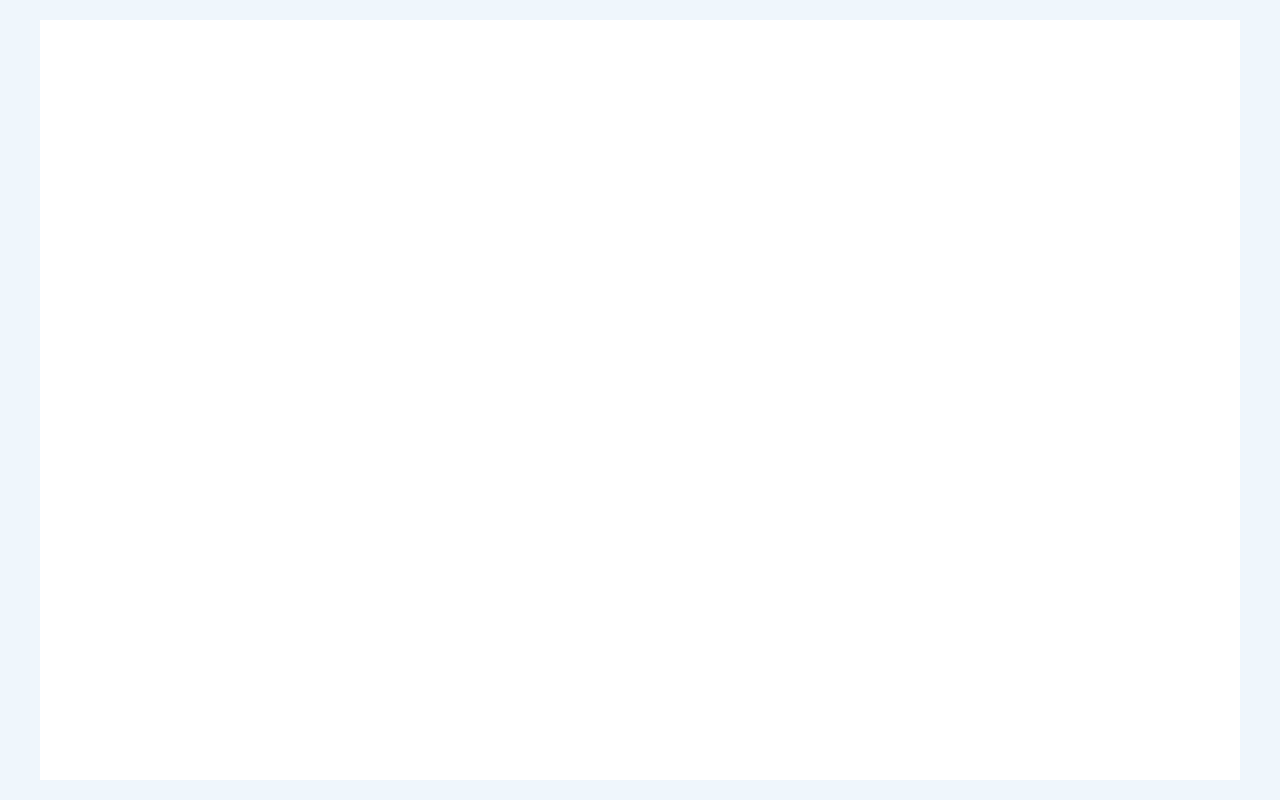
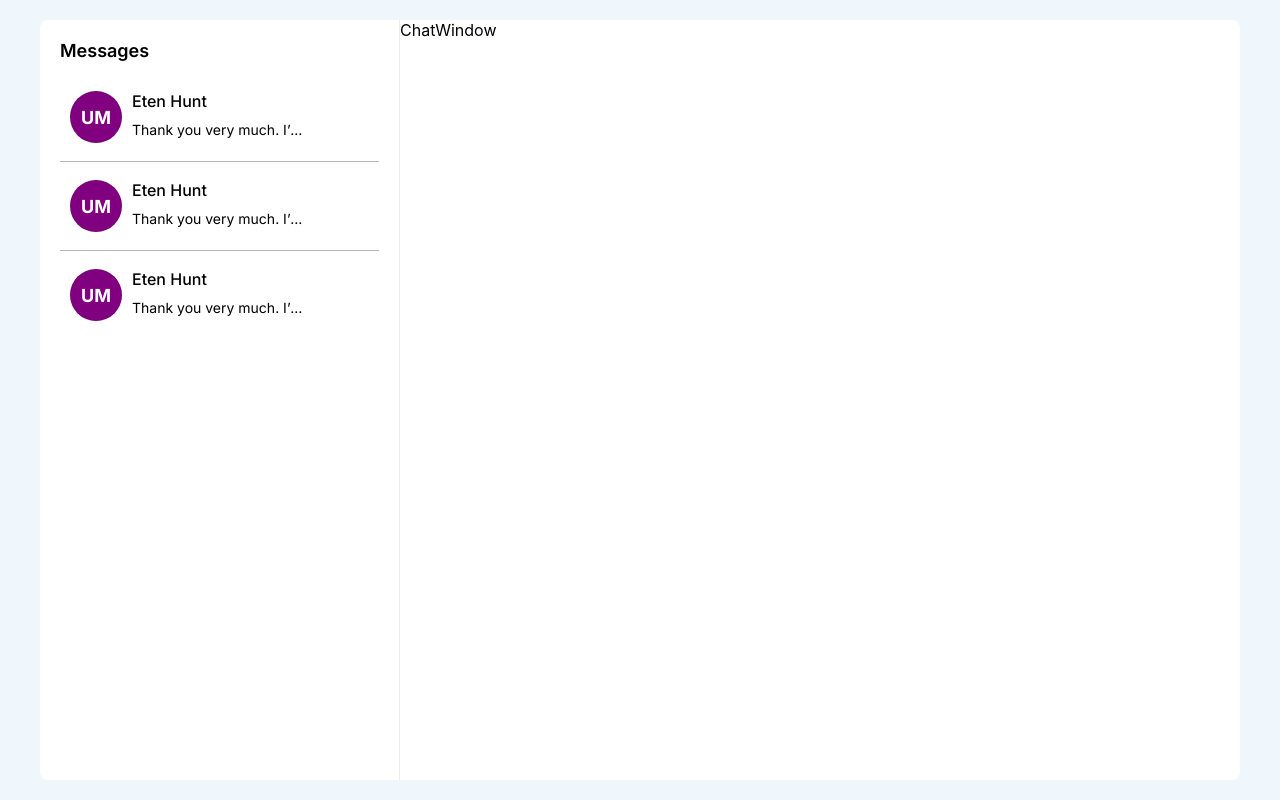
Before and after one commit to agarwallaumong00/messenger-app, a React (Create React App) app: page / in a window 1280 px wide. Built offline with nearby package versions, Linux system fonts and the light colour scheme.

Commit message:
Implement chat list

```diff
--- /dev/null
+++ b/src/components/Avatar/Avatar.scss
@@ -0,0 +1,16 @@
+@import 'styles/config.scss';
+
+.avatar {
+    width: 52px;
+    min-width: 52px;
+    height: 52px;
+    border-radius: 100%;
+    background: purple;
+    border: 1px solid rgba(8, 12, 11, 0.1);
+    @include flex-center;
+
+    span {
+        color: white;
+        @include f-inter-bold(18);
+    }
+}
--- /dev/null
+++ b/src/components/Avatar/Avatar.tsx
@@ -0,0 +1,22 @@
+import { useMemo } from 'react';
+
+import './Avatar.scss';
+
+interface Props {
+    name: string
+}
+
+const Avatar = ({name}: Props) => {
+    const initials = useMemo(() => {
+        const nameArr = name.split(' ');
+        return `${nameArr[0][0]}${nameArr.length > 1 ? name[1][0] : name[0][1]}`.toUpperCase();
+    }, [name]);
+
+    return (
+        <div className='avatar'>
+            <span>{initials}</span>
+        </div>
+    )
+}
+
+export default Avatar;
--- a/src/index.css
+++ b/src/index.css
@@ -10,6 +10,10 @@ body {
   div {
     box-sizing: border-box;
   }
+
+  p {
+    margin: 0;
+  }
 }
 
 code {
--- /dev/null
+++ b/src/modules/MessengerApp/ChatList/ChatCard/ChatCard.scss
@@ -0,0 +1,35 @@
+@import 'styles/config.scss';
+
+.chat-card {
+    padding: 10px;
+    border-radius: 8px;
+    cursor: pointer;
+    column-gap: 10px;
+    @include flex;
+
+    &:hover {
+        background: #ecedee;
+    }
+
+    &.active {
+        background: #e6e7e7;
+    }
+
+    .info {
+        width: 100%;
+        row-gap: 10px;
+        @include flex-column;
+
+        .user-name {
+            @include f-inter-medium(16);
+        }
+
+        .last-msg {
+            width: calc(100% - 62px);
+            white-space: nowrap;
+            overflow: hidden;
+            text-overflow: ellipsis;
+            @include f-inter-normal(14);
+        }
+    }
+}
--- /dev/null
+++ b/src/modules/MessengerApp/ChatList/ChatCard/ChatCard.tsx
@@ -0,0 +1,17 @@
+import Avatar from 'components/Avatar/Avatar';
+
+import './ChatCard.scss';
+
+const ChatCard = () => {
+    return (
+        <div className='chat-card'>
+            <Avatar name='Umang Agarwalla' />
+            <div className='info'>
+                <p className='user-name'>Eten Hunt</p>
+                <p className='last-msg'>Thank you very much. I’m glad</p>
+            </div>
+        </div>
+    )
+}
+
+export default ChatCard;
--- /dev/null
+++ b/src/modules/MessengerApp/ChatList/ChatList.scss
@@ -0,0 +1,21 @@
+@import 'styles/config.scss';
+
+.chat-lists {
+    width: 30%;
+    padding: 20px;
+    border-right: 1px solid #f2ecec;
+
+    .title {
+        margin-bottom: 20px;
+        @include f-inter-semi-bold(18);
+    }
+
+    .chats-wrapper {
+        @include flex-column;
+    }
+
+    .divider {
+        margin: 8px 0;
+        border-top: 0.5px solid rgba(8, 12, 11, 0.3);
+    }
+}
--- /dev/null
+++ b/src/modules/MessengerApp/ChatList/ChatList.tsx
@@ -0,0 +1,25 @@
+import ChatCard from './ChatCard/ChatCard';
+
+import './ChatList.scss';
+
+const ChatList = () => {
+    const data = [1, 2, 3]
+
+    return (
+        <div className='chat-lists'>
+            <p className='title'>Messages</p>
+            <div className='chats-wrapper'>
+                {data.map((chat, index) => (
+                    <>
+                        <ChatCard />
+                        {index !== data.length - 1 &&
+                            <div className='divider'></div>
+                        }
+                    </>
+                ))}
+            </div>
+        </div>
+    )
+}
+
+export default ChatList;
--- /dev/null
+++ b/src/modules/MessengerApp/ChatWindow/ChatWindow.scss
@@ -0,0 +1 @@
+@import 'styles/config.scss';
--- /dev/null
+++ b/src/modules/MessengerApp/ChatWindow/ChatWindow.tsx
@@ -0,0 +1,9 @@
+import './ChatWindow.scss';
+
+const ChatWindow = () => {
+    return (
+        <>ChatWindow</>
+    )
+}
+
+export default ChatWindow;
--- a/src/modules/MessengerApp/MessengerApp.scss
+++ b/src/modules/MessengerApp/MessengerApp.scss
@@ -4,5 +4,6 @@
     width: calc(100% - 40px);
     height: 100%;
     background: white;
+    border-radius: 8px;
     @include flex;
 }
--- a/src/modules/MessengerApp/MessengerApp.tsx
+++ b/src/modules/MessengerApp/MessengerApp.tsx
@@ -1,9 +1,13 @@
+import ChatList from './ChatList/ChatList';
+import ChatWindow from './ChatWindow/ChatWindow';
+
 import './MessengerApp.scss';
 
 const MessengerApp = () => {
     return (
         <div className='messenger-app'>
-
+            <ChatList />
+            <ChatWindow />
         </div>
     )
 }
```
